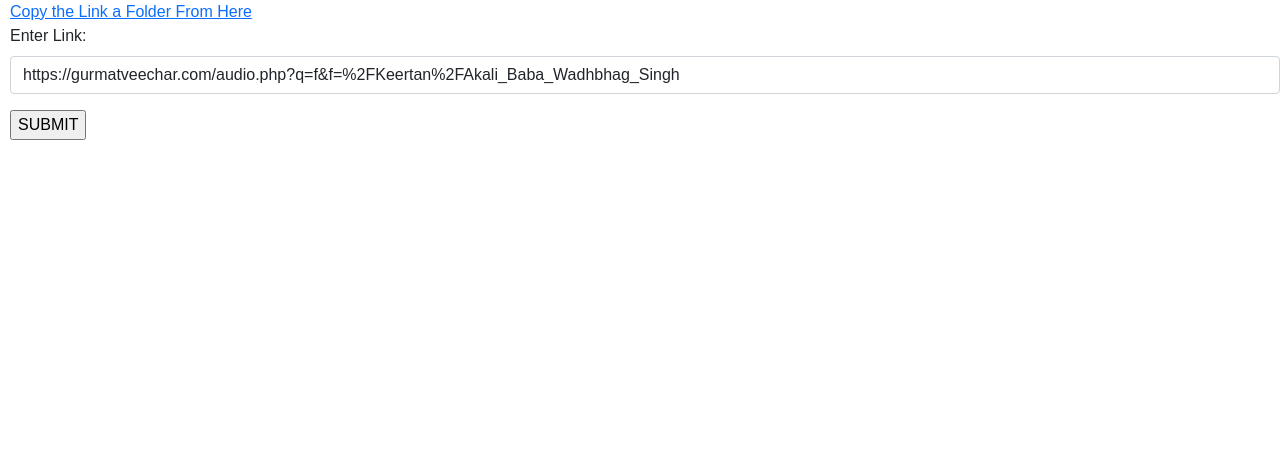
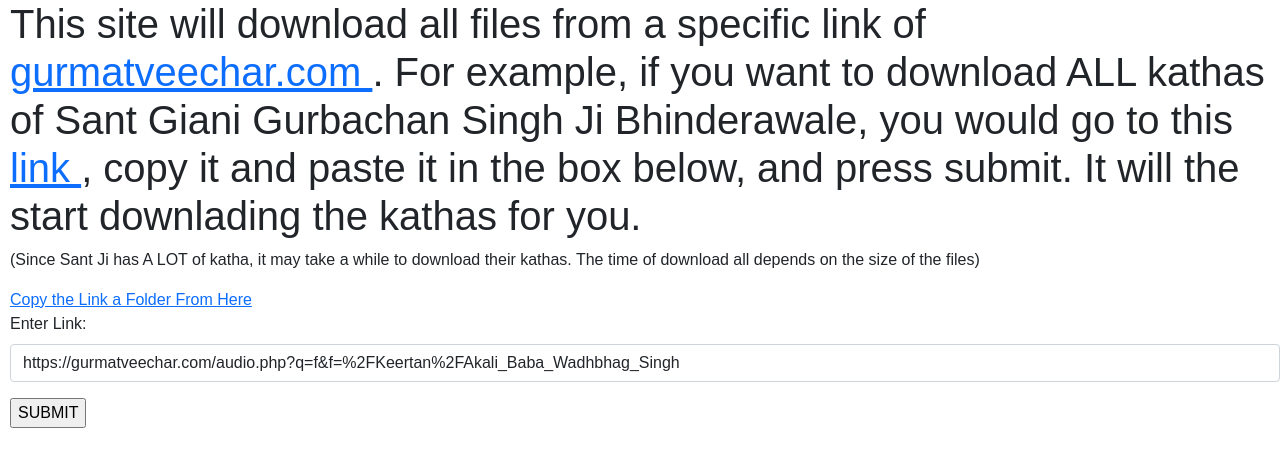
Before and after one commit to Giansingh4710/GurmatVeecharDownloader, a Flask app: page /index in a window 1280 px wide. Shown: the part 56-523 px from the top of the page. Run offline with Flask 2, Linux system fonts and the light colour scheme.

Commit message:
better msg

```diff
--- a/templates/index.html
+++ b/templates/index.html
@@ -1,5 +1,23 @@
 {% extends 'nav.html' %} {% block headtitle %} Gurmat Veechar Downloader {%
 endblock %} {% block body %}
+<h1>
+  This site will download all files from a specific link of
+  <a href="https://gurmatveechar.com/audio.php?" target="blank">
+    gurmatveechar.com </a
+  >. For example, if you want to download ALL kathas of Sant Giani Gurbachan
+  Singh Ji Bhinderawale, you would go to this
+  <a
+    href="https://gurmatveechar.com/audio.php?q=f&f=%2FKatha%2F01_Puratan_Katha%2FSant_Gurbachan_Singh_%28Bhindran_wale%29"
+    target="blank"
+  >
+    link </a
+  >, copy it and paste it in the box below, and press submit. It will the start
+  downlading the kathas for you.
+</h1>
+<p>
+  (Since Sant Ji has A LOT of katha, it may take a while to download their
+  kathas. The time of download all depends on the size of the files)
+</p>
 <a href="https://gurmatveechar.com/audio.php?" target="blank"
   >Copy the Link a Folder From Here</a
 >
@@ -20,7 +38,7 @@ endblock %} {% block body %}
   const btn = document.getElementById("submitBtn");
   const msg = document.createElement("p");
   msg.innerText =
-    "Your Audios are downloading...\nPlease wait. It may take a while. Maybe an hour or 2. All depends on the sizes of the files in the link.";
+    "Your Audios are downloading...\nPlease wait. All depends on the sizes of the files in the link.";
 
   function formSubmit(e) {
     btn.hidden = true;
```
